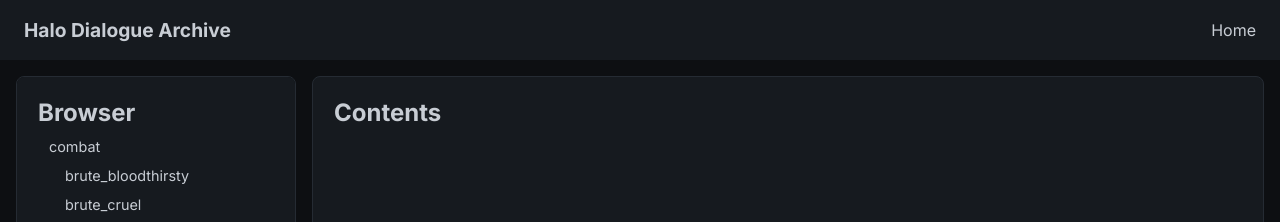
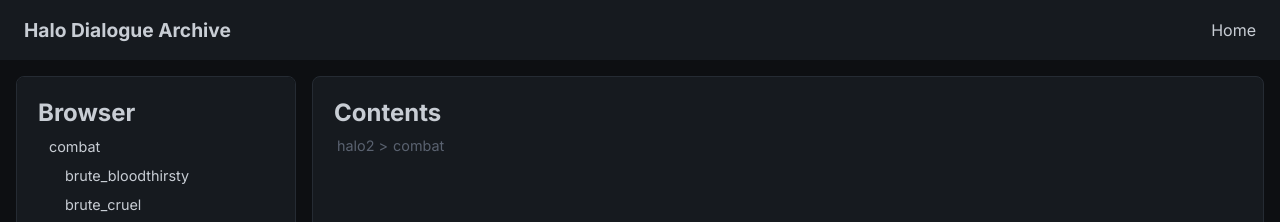
Before and after one commit to dragonstonehafiz/halo-dialogue-archive, a React (Vite) app: page /browse/halo2 in a window 1280 px wide. Both pictures are taken after a click on the button "combat". Shown: the top 222 px of the page. Built offline with nearby package versions, Linux system fonts and the light colour scheme.

Commit message:
add breadcrumb to browse page

```diff
--- a/src/pages/BrowsePage.css
+++ b/src/pages/BrowsePage.css
@@ -42,3 +42,30 @@
 .folder-button:hover {
     background-color: var(--border);
 }
+
+.breadcrumb {
+    display: flex;
+    align-items: center;
+    gap: 5px;
+    margin-bottom: 16px;
+    padding: 3px 8px;
+}
+
+.breadcrumb-segment {
+    background: none;
+    border: none;
+    color: var(--text-muted);
+    cursor: pointer;
+    font-family: 'Inter', sans-serif;
+    font-size: 0.9rem;
+    padding: 0;
+}
+
+.breadcrumb-segment:hover {
+    color: var(--primary);
+}
+
+.breadcrumb-separator {
+    color: var(--text-muted);
+    font-size: 0.9rem;
+}
--- a/src/pages/BrowsePage.tsx
+++ b/src/pages/BrowsePage.tsx
@@ -8,30 +8,57 @@
     children: FolderNode[];
 }
 
-function filterEmptyFolders(node: FolderNode): FolderNode {
-    const filteredChildren = node.children
-        .filter(child => child.children.length > 0)
-        .map(child => filterEmptyFolders(child))
-    return { ...node, children: filteredChildren }
-}
-
-function FolderTree({ node, depth = 0 }: { node: FolderNode, depth: number }) {
+function FolderTree({ node, depth = 0, onFolderClick }: {
+    node: FolderNode,
+    depth: number,
+    onFolderClick: (node: FolderNode) => void
+}) {
     return (
         <div>
             { depth !== 1 && (
                 <button
                     className="folder-button"
                     style={{paddingLeft:`${depth * 16 - 16}px`}}
+                    onClick={() => onFolderClick(node)}
                 >
                     {node.name}
                 </button>
             )}
 
             <div>
-                {node.children.map(child => (
-                    <FolderTree key = {child.name} node={child} depth={depth+1}/>
+                {node.children
+                    .filter(child => child.children.length > 0)
+                    .map(child => (
+                    <FolderTree
+                        key={child.name}
+                        node={child}
+                        depth={depth+1}
+                        onFolderClick={onFolderClick}
+                    />
                 ))}
             </div>
+        </div>
+    )
+}
+
+function Breadcrumb({ nodePath, onSegmentClick } : {
+    nodePath: FolderNode[],
+    onSegmentClick: (node: FolderNode) => void
+}) {
+    return (
+        <div className="breadcrumb">
+            {nodePath.map((node, index) => (
+                <span key={node.name}>
+                    <button
+                        className="breadcrumb-segment"
+                        onClick={() => onSegmentClick(node)}
+                    >
+                        {node.name}
+                    </button>
+
+                    {index < nodePath.length - 1 && <span className="breadcrumb-separator"> &gt; </span>}
+                </span>
+            ))}
         </div>
     )
 }
@@ -39,6 +66,7 @@
 export default function BrowsePage() {
     const { game } = useParams();
     const [tree, setTree] = useState<FolderNode | null>(null);
+    const [nodePath, setNodePath] = useState<FolderNode[]>([]);
 
     useEffect(() => {
         const loadTree = async() => {
@@ -47,10 +75,25 @@
             const gameNode = data.children.find(
                 (node: FolderNode) => node.name === game
             );
-            setTree(filterEmptyFolders(gameNode));
+            setTree(gameNode);
         }
         loadTree();
     }, [])
+
+    function findPath(root: FolderNode, target: FolderNode): FolderNode[] | null {
+        if (root.name === target.name) return [root]
+        for (const child of root.children) {
+            const path = findPath(child, target)
+            if (path) return [root, ...path]
+        }
+        return null
+    }
+
+    const onFolderClick = (node: FolderNode) => {
+        const path = findPath(tree!, node);
+        setNodePath(path ?? []);
+    }
+
 
     return (
         <div>
@@ -59,11 +102,12 @@
             <div className="browse-page-div">
                 <div className="browse-page-directory">
                     <h2>Browser</h2>
-                    {tree && <FolderTree node={tree} depth={1}/>}
+                    {tree && <FolderTree node={tree} depth={1} onFolderClick={onFolderClick}/>}
                 </div>
 
                 <div className="browse-page-contents">
                     <h2>Contents</h2>
+                    <Breadcrumb nodePath={nodePath} onSegmentClick={onFolderClick}></Breadcrumb>
                 </div>
             </div>
         </div>
```
